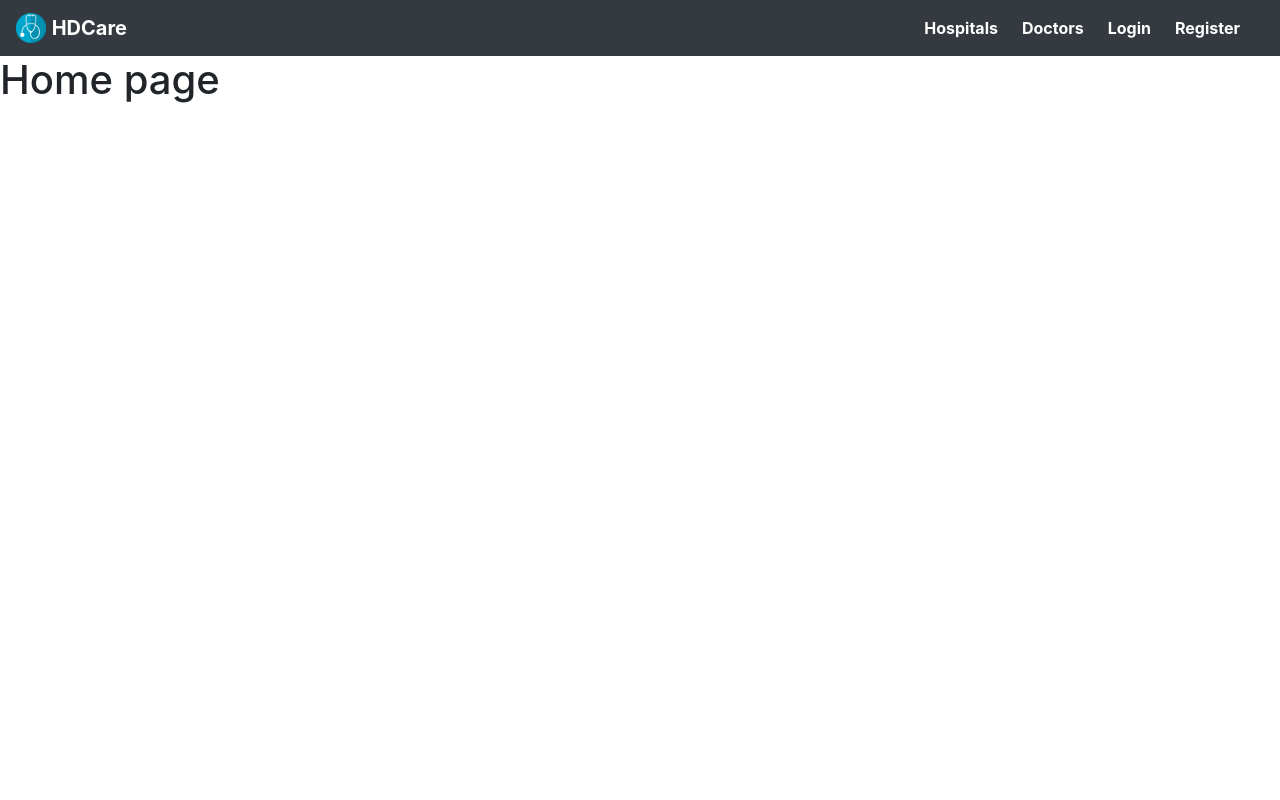
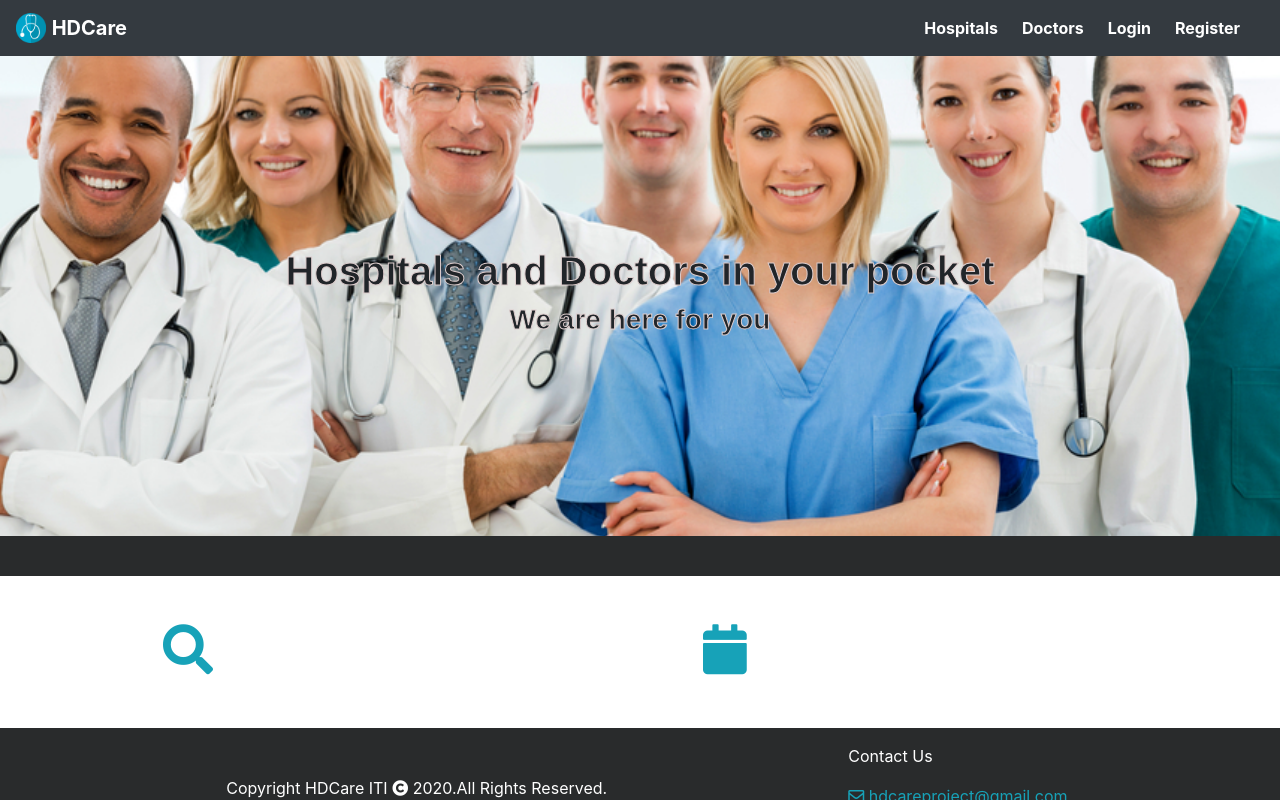
Before and after one commit to NohaHossam123/Doctors, a Django app: page / in a window 1280 px wide. Run offline with Django 3.2, Linux system fonts and the light colour scheme; some libraries are stand-ins or nearby versions.

Commit message:
home page

```diff
--- a/HDCare/Doctors/models.py
+++ b/HDCare/Doctors/models.py
@@ -24,6 +24,10 @@ class Doctor(models.Model):
     def avg_rating(self):
         rate = Rate.objects.filter(doctor_id = self.id).aggregate(Avg('rate'))
         return rate['rate__avg']
+
+    @property
+    def count_rating(self):
+        return self.rate_set.all().count()
 
 class Doctor_Book(models.Model):
     start_time = models.DateTimeField()
--- a/HDCare/Doctors/views.py
+++ b/HDCare/Doctors/views.py
@@ -3,7 +3,7 @@ from users.models import *
 from .models import *
 from django.contrib import messages
 from django.contrib.auth.decorators import login_required
-from django.db.models import Q , Avg
+from django.db.models import Q
 from django.template.loader import render_to_string
 from django.http import JsonResponse
 from django.core.paginator import Paginator, EmptyPage, PageNotAnInteger
--- a/HDCare/Hospitals/models.py
+++ b/HDCare/Hospitals/models.py
@@ -20,7 +20,9 @@ class Hospital(models.Model):
         rate = Rating.objects.filter(hospital_id = self.id).aggregate(Avg('rate'))
         return rate['rate__avg']
 
-
+    @property
+    def count_rating(self):
+        return self.rating_set.all().count()
 
 class Specializaiton(models.Model):
     name = models.CharField(max_length=255, null=False, blank=False)
--- a/HDCare/Hospitals/templates/hospital.html
+++ b/HDCare/Hospitals/templates/hospital.html
@@ -33,6 +33,7 @@
                     <span class="fa fa-star"></span>
                     {% endif %}
                     {% endfor%}
+                    <div>Overall Rating From {{ hospital.count_rating }} Visitors</div>
             <div> <i class="fa fa-map-marker text-danger"></i> &nbsp;{{hospital.location}}</div>
             <div> <i class="fa fa-phone text-danger"></i> &nbsp;{{hospital.phone}}</div>
         </div>
@@ -167,9 +168,9 @@
                     </form>
                 </div>
             </div>
-            <div class="card rounded mb-3 mr-5" style="margin-top:5em;">
+            <div class="card rounded mb-3 mr-5" style="margin-top:5em; font-size: 20px;">
                 <div class="card-body row ml-2">
-                    If you face any problem with any hospital, please tell us to improve our website and don't worry only admins read it
+                    If you have any ploblem, please tell us and don't worry only admins read it
                 </div>
                 <hr>
                 <div class="card ml-4 mr-4 mb-4">
--- /dev/null
+++ b/HDCare/users/static/css/home.css
@@ -0,0 +1,62 @@
+*{
+    margin: 0;
+    padding: 0;
+    box-sizing: border-box;
+}
+.imgs{
+    height: 60vh;
+    position: relative;
+    display: flex;
+    justify-content: center;
+    text-align: center;
+    align-items: center;
+}
+.imgs h1{
+    font-family: fantasy;
+    font-weight: bold;
+    -webkit-text-stroke-width: 1px;
+    -webkit-text-stroke-color: rgb(221, 205, 205);
+}
+.imgs h3{
+    font-family: fantasy;
+    font-weight: bold;
+    -webkit-text-stroke-width: 1px;
+    -webkit-text-stroke-color: rgb(221, 205, 205);
+}
+.slider{
+    position: absolute;
+    top: 0;
+    left: 0;
+    width:100%;
+    height: 100%;
+    object-fit: cover;
+    z-index: -1;
+    opacity: 0 ;
+    transition: opacity .075s ease-in-out;
+}
+.sperator{
+    background-color: #292b2c ;
+    height: 40px;
+}
+.icon{
+    font-size: 50px;
+}
+.font{
+    font-size: large;
+    font-weight: bold;
+    font-family: fantasy;
+}
+.icons{
+    background-color: whitesmoke;
+}
+footer {
+    position: fixed;
+    bottom: 0;
+    background-color:#292b2c;
+    width: 100%;
+    height: 9vh;
+    color: white;
+}
+.paragraph{
+    text-align: center;
+}
--- /dev/null
+++ b/HDCare/users/static/javascript/home.js
@@ -0,0 +1,19 @@
+const slideImges = document.querySelectorAll('.slider');
+let currentCounter = 0 ;
+
+slideImges[currentCounter].style.opacity = 1;
+
+setInterval(nextImage , 3000);
+
+function nextImage(){
+    slideImges[currentCounter].style.zIndex = -2 ;
+    const changeCounter = currentCounter ;
+
+    setTimeout(()=>{
+    slideImges[changeCounter].style.opacity = 0;
+    }, 1000)
+
+    currentCounter = (currentCounter + 1)% slideImges.length;
+    slideImges[currentCounter].style.opacity = 1 ;
+    slideImges[currentCounter].style.zIndex = -1 ;
+}
--- a/HDCare/users/templates/home.html
+++ b/HDCare/users/templates/home.html
@@ -1,7 +1,54 @@
 {% extends 'base.html' %}
+{% load static %}
 {% block title %} Home {% endblock %}
 {% block styles %}
+<link rel="stylesheet" href="{% static '/css/home.css' %}">
 {% endblock %}
 {% block content %}
-<h1>Home page</h1>
+<section class="imgs">
+    <img src="{% static 'images/doctors.jpg' %}" class="slider">
+    <img src="{% static 'images/hospital.jpg' %}" class="slider">
+    <img src="{% static 'images/doctor.jpg' %}" class="slider">
+    <img src="{% static 'images/hosptal.jpg' %}" class="slider">
+    <div class="imgs-header">
+        <h1>Hospitals and Doctors in your pocket</h1>
+        <h3>We are here for you</h3>
+    </div>
+</section>
+
+<div class="sperator"></div>
+
+<div class="container">
+        <div class="row col-12 m-5">
+            <div class="col-6">
+                <i class="fa fa-search text-info icon" aria-hidden="true"></i>
+            </div>
+            <div class="col-6">
+                <i class="fa fa-calendar text-info icon" aria-hidden="true"></i>
+            </div>
+        </div>
+        <div class="row col-12">
+            <div class="col-6 font">
+                Search for doctors and hospital
+            </div>
+            <div class="col-6 font">
+                Book your appointment
+            </div>
+        </div>
+</div>
+
+<footer>
+    <div class="row col-12">
+        <div class="col-8 mt-5">
+            <p class="paragraph">Copyright HDCare ITI <i class="fa fa-copyright"></i> 2020.All Rights Reserved. </p>
+        </div>
+        <div class="col-4 mt-3">
+            <p>Contact Us</p>
+            <p class="text-info"><i class="far fa-envelope"></i> hdcareproject@gmail.com</p>
+        </div>
+    </div>
+</footer>
 {% endblock %}
+{% block footer %}
+    <script type="text/javascript" src="{% static '/javascript/home.js' %}"></script>
+{% endblock %}
```
Also changed, not shown: HDCare/Doctors/templates/doctorProfile.html (+5 -4 lines), HDCare/users/static/images/doctor.jpg (added), HDCare/users/static/images/doctors.jpg (added), HDCare/users/static/images/hospital.jpg (added), HDCare/users/static/images/hosptal.jpg (added).
